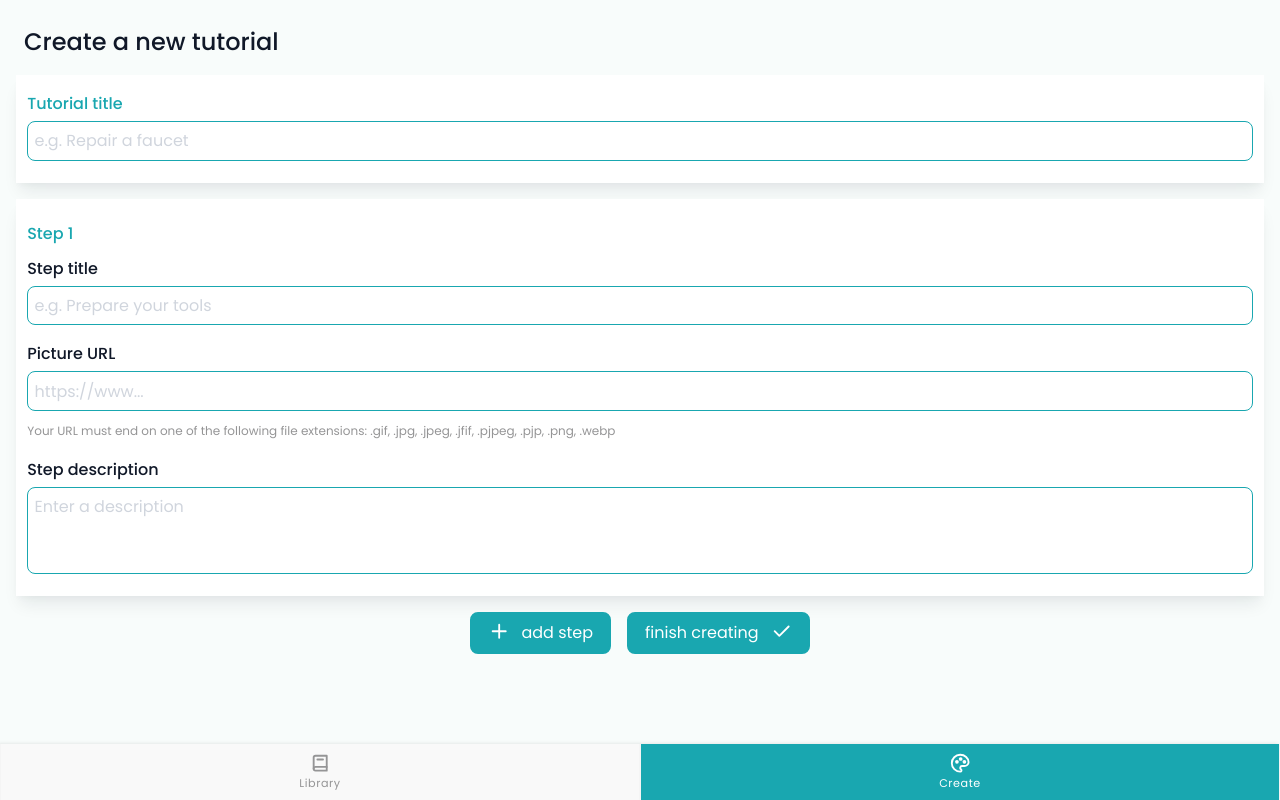
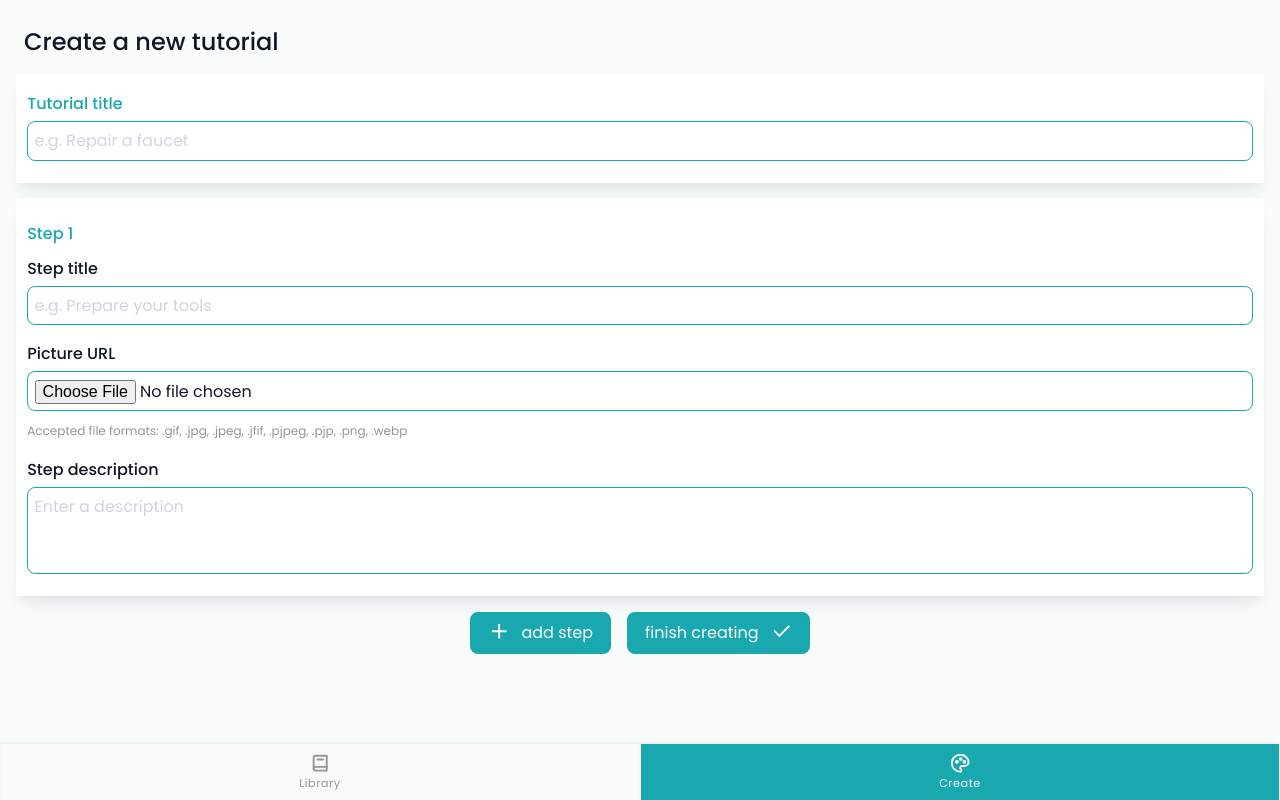
Before and after one commit to kai-franke/capstone-project, a Next.js app: page /create in a window 1280 px wide. Built offline with nearby package versions, Linux system fonts and the light colour scheme.

Commit message:
add cloudinary upload input

```diff
--- a/components/CreateForm.js
+++ b/components/CreateForm.js
@@ -15,13 +15,9 @@ function sanitizeString(dirtyString) {
   // Thank you, https://github.com/Roland-Hufnagel and Felix!
 }
 
-function addProxyToImgUrl(previousUrl) {
-  return `https://res.cloudinary.com/kaifranke/image/fetch/d_not_found_nqtjzx.jpg/${previousUrl}`;
-}
-
 function CreateForm() {
   const [inputSteps, setInputSteps] = useState([
-    { step: 1, title: "", img: "", description: "" },
+    { step: 1, title: "", img: "", description: "", file: "" },
   ]);
   const [inputTutorialTitle, setInputTutorialTitle] = useState("");
 
@@ -55,18 +51,28 @@ function CreateForm() {
     setInputSteps(data);
   }
 
+  function handleUploadChange(index, changeEvent) {
+    const reader = new FileReader();
+
+    const newFile = changeEvent.target.files[0];
+    const data = [...inputSteps];
+    data[index]["file"] = newFile;
+    setInputSteps(data);
+  }
+
   function handleAddStep() {
     const additionalStep = {
       step: inputSteps.length + 1,
       title: "",
       img: "",
       description: "",
+      file: "",
     };
     setInputSteps((prevInputSteps) => [...prevInputSteps, additionalStep]);
     scrollToButton();
   }
 
-  function handleSubmit(event) {
+  async function handleSubmit(event) {
     event.preventDefault();
     if (inputTutorialTitle.replace(/[^a-zA-Z0-9]/g, "").length < 5) {
       alert(
@@ -74,22 +80,36 @@ function CreateForm() {
       );
       return;
     }
-    const stepsWithModifiedUrls = inputSteps.map((inputStep) => {
-      return {
-        ...inputStep,
-        img: addProxyToImgUrl(inputStep.img),
-      };
-    });
 
+    // Upload images to Cloudinary and set URL
+    let index = 0;
+    for (const file of inputSteps) {
+      const formData = new FormData();
+      formData.append("file", file.file);
+      formData.append("upload_preset", "tutorial-img");
+      const data = await fetch(
+        "https://api.cloudinary.com/v1_1/kaifranke/image/upload",
+        {
+          method: "POST",
+          body: formData,
+        }
+      ).then((res) => res.json());
+      const updatedInputSteps = [...inputSteps];
+      updatedInputSteps[index]["img"] = data.secure_url;
+      setInputSteps(updatedInputSteps);
+      index += 1;
+    }
+
+    // Compile and format tutorial data
     const newTutorial = {
       name: inputTutorialTitle,
-      cover: stepsWithModifiedUrls[inputSteps.length - 1]["img"],
+      cover: inputSteps[inputSteps.length - 1]["img"],
       slug: inputTutorialTitle
         .toLowerCase()
         .replace(/[ ]+/g, "-")
         .replace(/[^\w-]+/g, "")
         .concat("-", slugSuffix()),
-      steps: [{ step: 0 }, ...stepsWithModifiedUrls],
+      steps: [{ step: 0 }, ...inputSteps],
     };
 
     addNewTutorial(newTutorial);
@@ -139,15 +159,11 @@ function CreateForm() {
               <StyledLabel isPrimary={false}>
                 <LabelText>Picture URL</LabelText>
                 <StyledInput
-                  name="img"
-                  value={step.img.trim()}
-                  type="text"
-                  placeholder="https://www..."
-                  aria-placeholder="https://www..."
-                  pattern="(http)?s?:?(\/\/[^']*\.(?:gif|jpg|jpeg|jfif|pjpeg|pjp|png|webp))"
-                  onChange={(event) => handleFormChange(index, event)}
+                  name="file"
+                  type="file"
+                  onChange={(event) => handleUploadChange(index, event)}
                   required
-                />
+                ></StyledInput>
                 <p
                   style={{
                     fontSize: "0.75em",
@@ -155,8 +171,8 @@ function CreateForm() {
                     color: "var(--gray-70)",
                   }}
                 >
-                  Your URL must end on one of the following file extensions:
-                  .gif, .jpg, .jpeg, .jfif, .pjpeg, .pjp, .png, .webp
+                  Accepted file formats: .gif, .jpg, .jpeg, .jfif, .pjpeg, .pjp,
+                  .png, .webp
                 </p>
               </StyledLabel>
               <StyledLabel isPrimary={false}>
```
